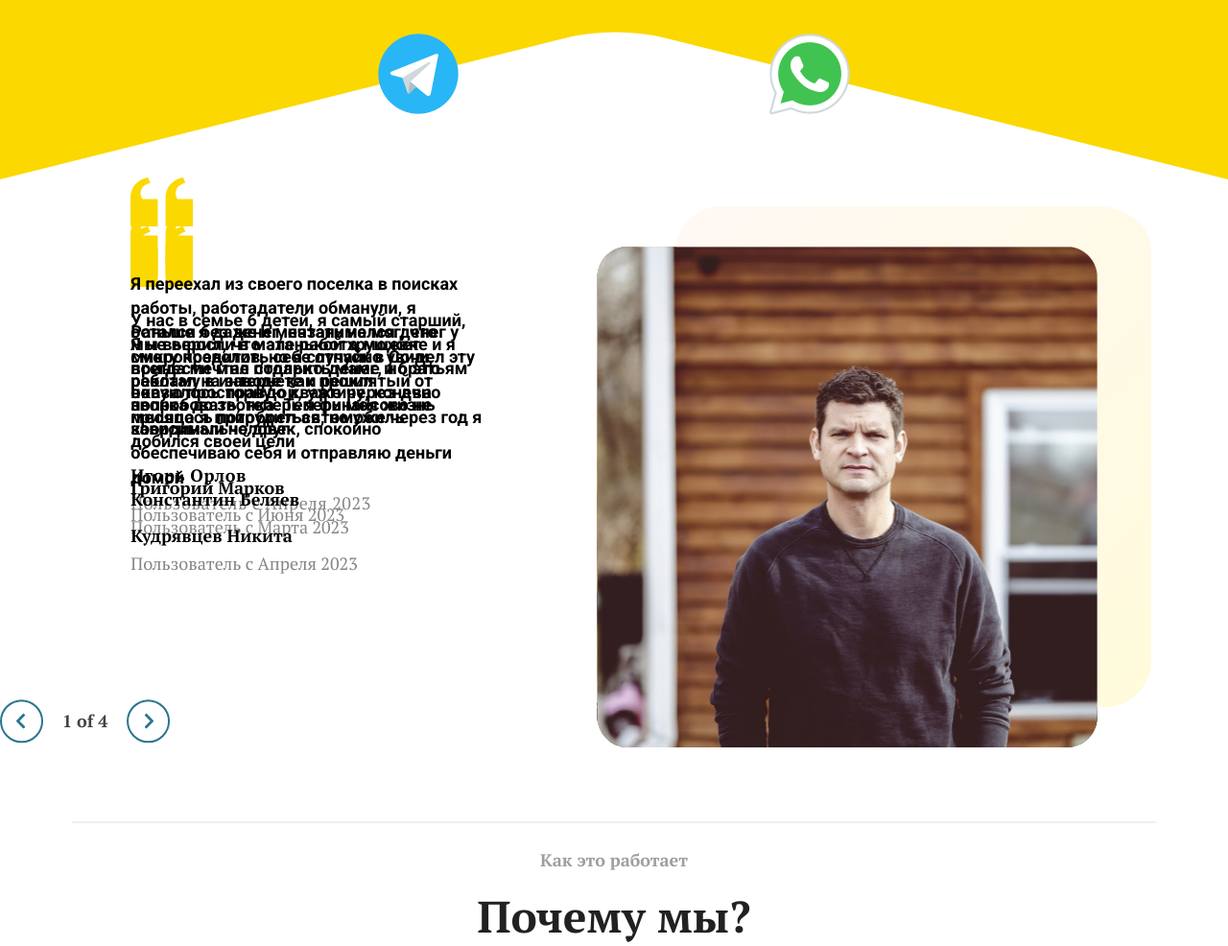
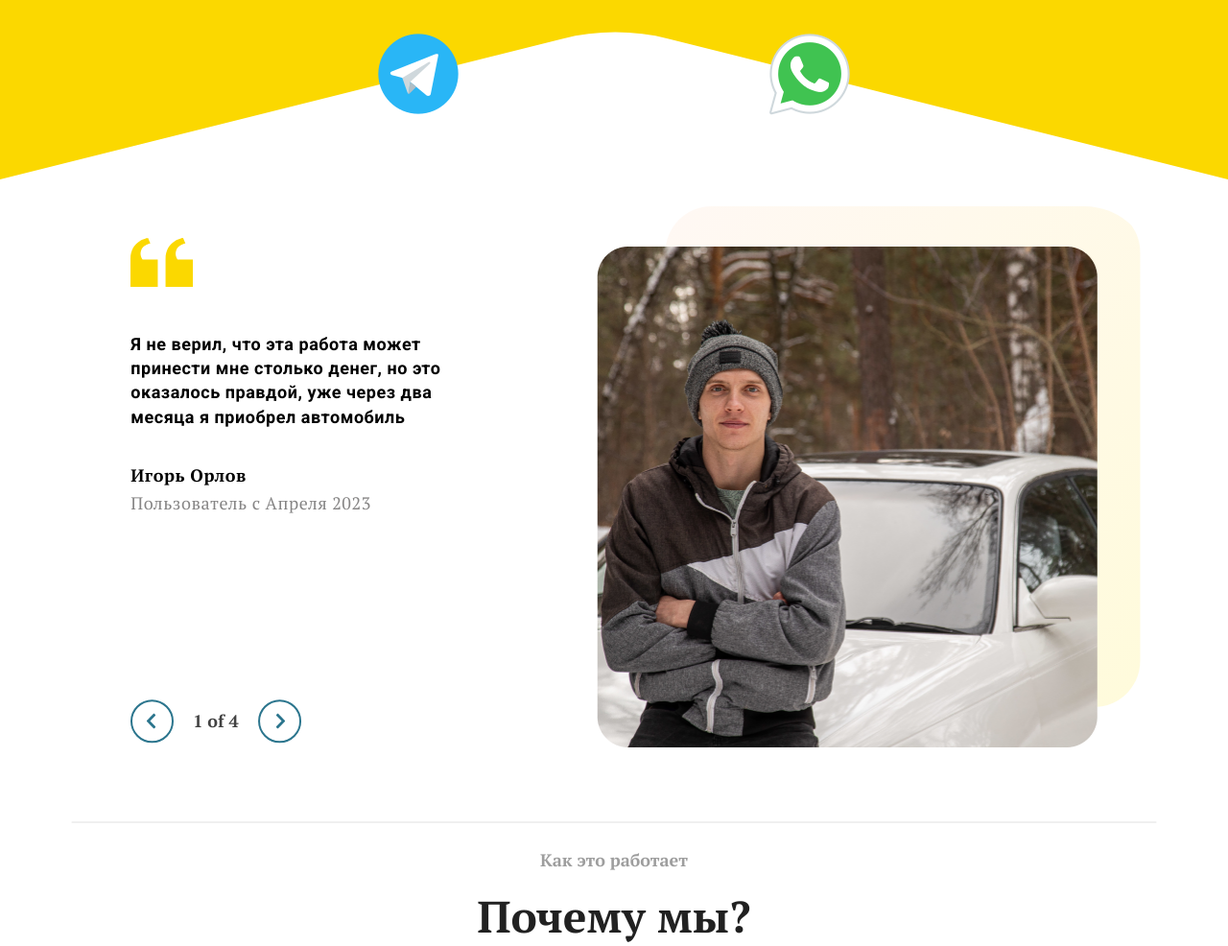
Before and after one commit to QwertyOkay/delivery, a PHP site: page / in a window 1280 px wide. Shown: the part 602-1588 px from the top of the page at 96% size. Run offline with PHP 8.4, Linux system fonts and the light colour scheme; some libraries are stand-ins or nearby versions.

Commit message:
fix slider

```diff
--- a/css/slider.css
+++ b/css/slider.css
@@ -128,8 +128,18 @@
   /* 21.6px */
 }
 
+/* @media screen and (min-width: 1200px) {
+  .slider__flexHolder {
+    display: flex;
+    flex-direction: row-reverse !important;
+    justify-content: center !important;
+    align-items: center !important;
+    gap: 116px;
+  }
+} */
+
 @media screen and (min-width: 1200px) {
-  .slider__flexHolder {
+  .slider__flexHolder--active {
     display: flex !important;
     flex-direction: row-reverse !important;
     justify-content: center !important;
--- a/index.html
+++ b/index.html
@@ -86,7 +86,7 @@
 
             <div class="carousel-inner">
 
-                <div class="carousel-item active slider__flexHolder">
+                <div class="carousel-item active ">
                     <div class="shadowCustom">
                         <img src="./images/1.png" class="d-block w-100 slider-img" alt="Slide 1">
                         <img src="./images/Background.svg" class="slider__background" alt="">
@@ -109,7 +109,7 @@
 
                 </div>
 
-                <div class="carousel-item slider__flexHolder">
+                <div class="carousel-item ">
                     <div class="shadowCustom">
                         <img src="./images/2.png" class="d-block w-100 slider-img" alt="Slide 1">
                         <img src="./images/Background.svg" class="slider__background" alt="">
@@ -133,7 +133,7 @@
 
                 </div>
 
-                <div class="carousel-item slider__flexHolder">
+                <div class="carousel-item">
                     <div class="shadowCustom">
                         <img src="./images/3.png" class="d-block w-100 slider-img" alt="Slide 1">
                         <img src="./images/Background.svg" class="slider__background" alt="">
@@ -156,7 +156,7 @@
 
                 </div>
 
-                <div class="carousel-item slider__flexHolder">
+                <div class="carousel-item ">
                     <div class="shadowCustom">
                         <img src="./images/4.png" class="d-block w-100 slider-img" alt="Slide 1">
                         <img src="./images/Background.svg" class="slider__background" alt="">
@@ -378,33 +378,24 @@
     }
 </script>
 
-<!-- <script>
-    $('#slider').on('slide.bs.carousel', function (e) {
-    // Коли слайд починає пролистування, видаліть клас
-    $('.carousel-item').removeClass('slider__flexHolder');
-});
 
-$('#slider').on('slid.bs.carousel', function (e) {
-    // Коли слайд завершив пролистування, додайте клас назад до активного слайда
-    $('.carousel-item.active').addClass('slider__flexHolder');
-});
 
-</script> -->
 <script>
     $(document).ready(function () {
-    // Додає клас до активного слайду при завантаженні сторінки
-    if ($('#slider .carousel-item:first').hasClass('active')) {
-        $('#slider .carousel-item:first').addClass('slider__flexHolder');
-    }
+    // Ініціалізація слайдера
+    $('#slider').carousel();
+
+    // Додавання активного класу до першого слайду, якщо він активний
+    $('#slider .carousel-item:first').addClass('slider__flexHolder--active');
 
     $('#slider').on('slide.bs.carousel', function (e) {
-        // Видаляє клас під час анімації слайда
-        $('.carousel-item').removeClass('slider__flexHolder');
+        // Видалення активного класу перед анімацією слайду
+        $('.carousel-item').removeClass('slider__flexHolder--active');
     });
 
     $('#slider').on('slid.bs.carousel', function (e) {
-        // Додає клас назад до активного слайда після завершення анімації
-        $('.carousel-item.active').addClass('slider__flexHolder');
+        // Додавання активного класу після завершення анімації слайду
+        $('.carousel-item.active').addClass('slider__flexHolder--active');
     });
 });
 
```
